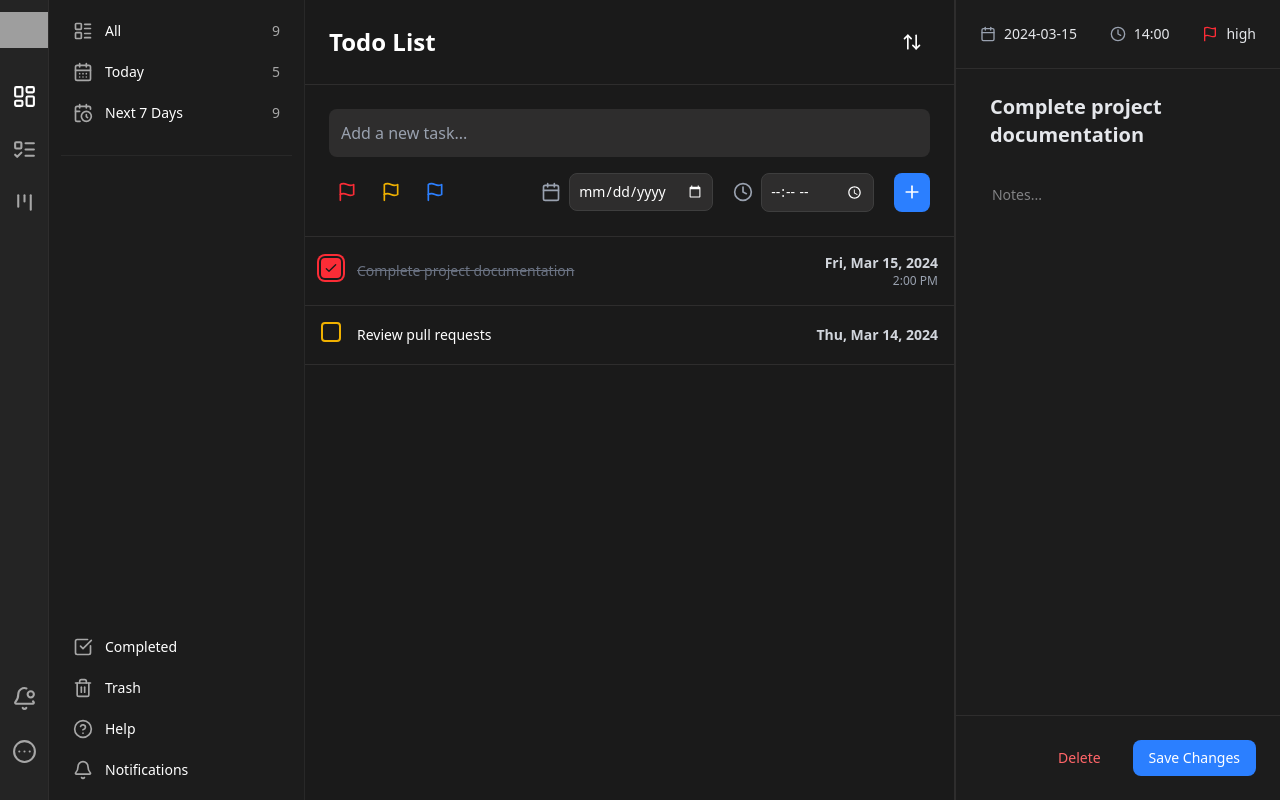
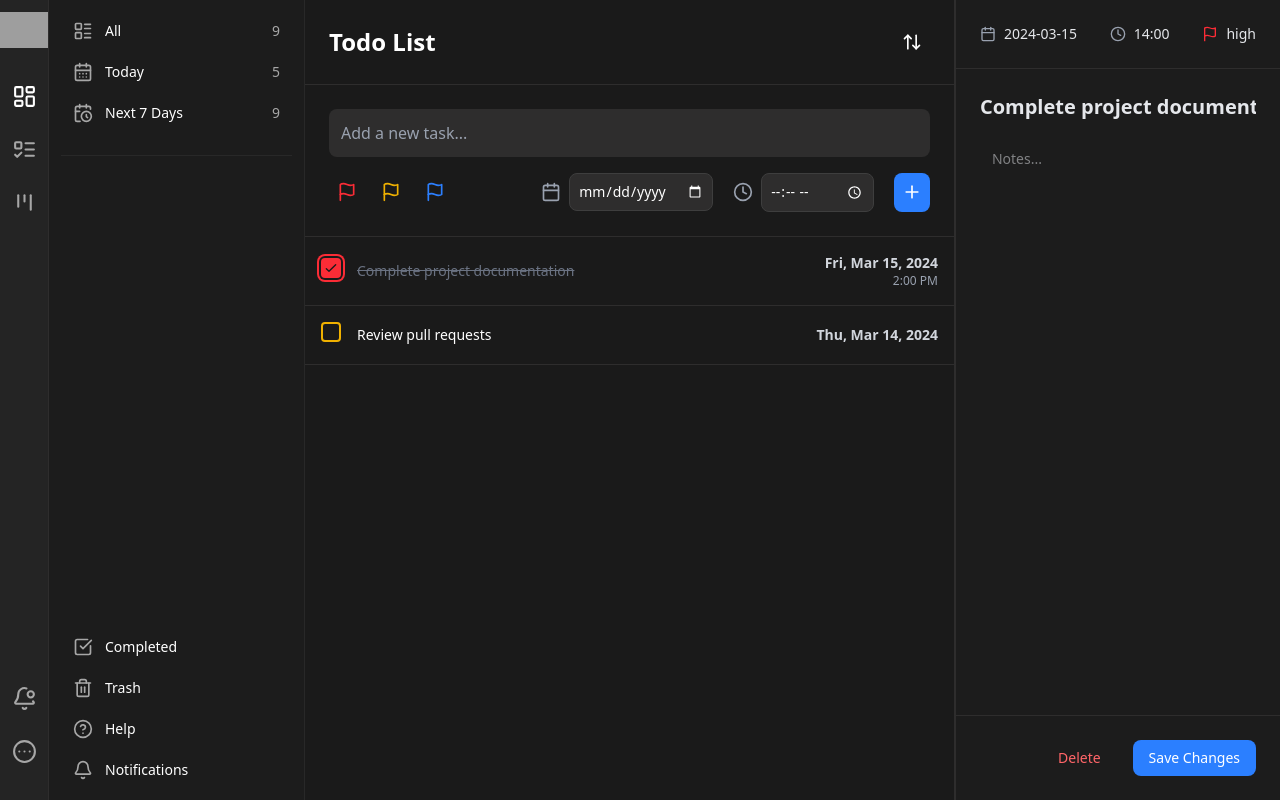
Before and after one commit to HammadAli132/Scrumban-Management-System, a React (Vite) app in the folder Frontend/: page /kanban-board in a window 1280 px wide. Both pictures are taken after a click on the checkbox 331 px from the left and 267 px from the top of the page. Built offline with nearby package versions, Linux system fonts and the light colour scheme; grey boxes are pictures that could not be loaded.

Commit message:
Update: ToDo Detail now uses useEffect

```diff
--- a/Frontend/src/components/todo_list/ToDoDetail.jsx
+++ b/Frontend/src/components/todo_list/ToDoDetail.jsx
@@ -1,10 +1,25 @@
-import React, { useState } from 'react';
-import { Calendar, Clock, Flag as Flag2, Tags } from 'lucide-react';
+import React, { useEffect, useState } from 'react';
+import { Calendar, Clock, Flag as Flag2 } from 'lucide-react';
 import { useToDoContext } from '../../contexts/todoContext';
-
 
 export default function ToDoDetail() {
     const { selectedTodo } = useToDoContext();
+
+    const [title, setTitle] = useState('');
+    const [description, setDescription] = useState('');
+    const [dueDate, setDueDate] = useState('');
+    const [time, setTime] = useState('');
+    const [priority, setPriority] = useState('');
+
+    useEffect(() => {
+        if (selectedTodo) {
+            setTitle(selectedTodo.title || '');
+            setDescription(selectedTodo.description || '');
+            setDueDate(selectedTodo.dueDate || 'No Due Date');
+            setTime(selectedTodo.reminderTime || 'No Reminder');
+            setPriority(selectedTodo.priority || '');
+        }
+    }, [selectedTodo]);
 
     if (!selectedTodo) {
         return (
@@ -14,18 +29,15 @@ export default function ToDoDetail() {
         );
     }
 
-    const [title, setTitle] = useState(selectedTodo.title || '');
-    const [description, setDescription] = useState(selectedTodo.description || '');
-    const [dueDate, setDueDate] = useState(selectedTodo.dueDate || '');
-    const [time, setTime] = useState(selectedTodo.time || '');
-    const [priority, setPriority] = useState(selectedTodo.priority || '');
-
     const handleSave = () => {
         selectedTodo.title = title;
         selectedTodo.description = description;
         selectedTodo.dueDate = dueDate;
-        selectedTodo.time = time;
+        selectedTodo.reminderTime = time;
         selectedTodo.priority = priority;
+
+        // You might want to call a context method here to trigger a refresh/re-render
+        console.log('Todo saved:', selectedTodo);
     };
 
     const handleDelete = () => {
@@ -40,34 +52,34 @@ export default function ToDoDetail() {
                 <div className="flex items-center justify-between">
                     <div className="flex items-center space-x-2">
                         <Calendar className="w-4 h-4 text-gray-400" />
-                        <span className="text-sm">{selectedTodo.dueDate}</span>
+                        <span className="text-sm">{dueDate}</span>
                     </div>
                     <div className="flex items-center space-x-2">
                         <Clock className="w-4 h-4 text-gray-400" />
-                        <span className="text-sm">{selectedTodo.time}</span>
+                        <span className="text-sm">{time}</span>
                     </div>
                     <div className="flex items-center space-x-2">
                         <Flag2 className="w-4 h-4 text-red-500" />
-                        <span className="text-sm">{selectedTodo.priority}</span>
+                        <span className="text-sm">{priority}</span>
+                    </div>
                 </div>
             </div>
 
-            </div>
+            {/* Description */}
             <div className="flex-1 p-6 space-y-6">
-                <h2 className="text-xl ml-[10px] font-semibold">{selectedTodo.title}</h2>
-
-                {/* Content */}
-
-                {/* Description */}
-                <div>
+                <input
+                    type="text"
+                    value={title}
+                    onChange={(e) => setTitle(e.target.value)}
+                    className="w-full bg-transparent border-none text-xl font-semibold mb-4 focus:outline-none focus:border-gray-300"
+                    placeholder="Title"
+                />
                 <textarea
                     value={description}
                     onChange={(e) => setDescription(e.target.value)}
                     className="w-full h-96 bg-transparent rounded-lg p-3 text-sm text-gray-200 focus:outline-none focus:border-gray-500 resize-none"
                     placeholder="Notes..."
                 />
-                </div>
-
             </div>
 
             {/* Action Buttons */}
--- a/Frontend/src/components/todo_list/ToDoItem.jsx
+++ b/Frontend/src/components/todo_list/ToDoItem.jsx
@@ -2,18 +2,6 @@ import { useToDoContext } from "../../contexts/todoContext";
 
 const ToDoItem = ( { todo, onSelect } ) => {
     const { setSelectedTodo } = useToDoContext();
-
-    const handleSelect = () => {
-        setSelectedTodo({
-            id: todo.id,
-            title: todo.title,
-            description: todo.description,
-            dueDate: todo.dueDate,
-            time: todo.reminderTime,
-            priority: todo.priority,
-            tags: todo.tags
-        });
-    }
 
     const getPriorityColor = (priority) => {
         switch (priority) {
@@ -50,7 +38,7 @@ const ToDoItem = ( { todo, onSelect } ) => {
         <div
             key={todo.id}
             className="flex items-center gap-4 p-4 border-b border-[#2e2d2d] hover:bg-[#2e2d2d] group transition-colors cursor-pointer"
-            onClick={() => handleSelect()}
+            onClick={() => setSelectedTodo(todo)}
         >
             <div className="relative">
                 <input
```
Lines whose indentation alone changed are shown as unchanged.
